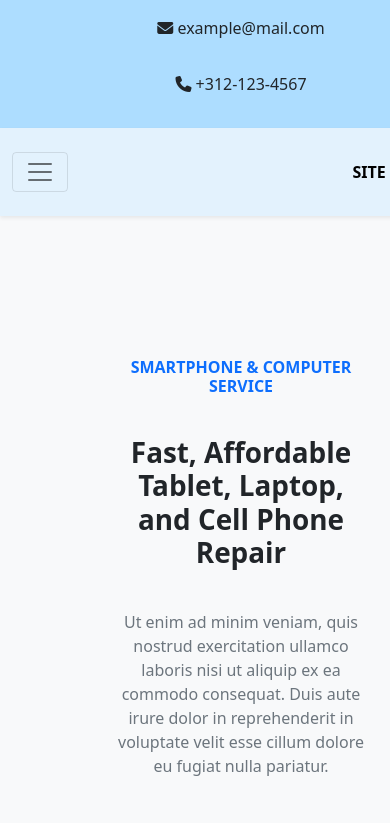
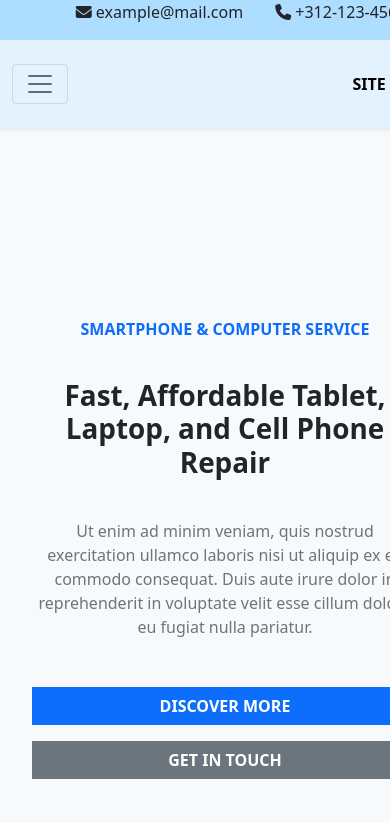
Before and after one commit to Vurnex/techrepairshop, a plain HTML site: page index.html in a window 390 px wide. Shown: the top 823 px of the page. Drawn offline with nearby package versions, Linux system fonts and the light colour scheme.

Commit message:
Adjust padding

```diff
--- a/css/styles.scss
+++ b/css/styles.scss
@@ -645,6 +645,11 @@ footer {
 
     @media (max-width: 500px) {
 
+        html {
+
+            --padding-sides: unset;
+        }
+
         .header-btn {
 
             display: none;
@@ -661,6 +666,14 @@ footer {
             display: none;
         }
 
+        .intro-container, .about-container, .about2-container,
+        .services-container, .pricing-container, .action-container,
+        .contact-container {
+
+            padding-left: unset;
+            padding: 0em 2em 0em 2em;
+        }
+
     }
 
 }
```
Also changed, not shown: css/styles.css, 1 other file.
